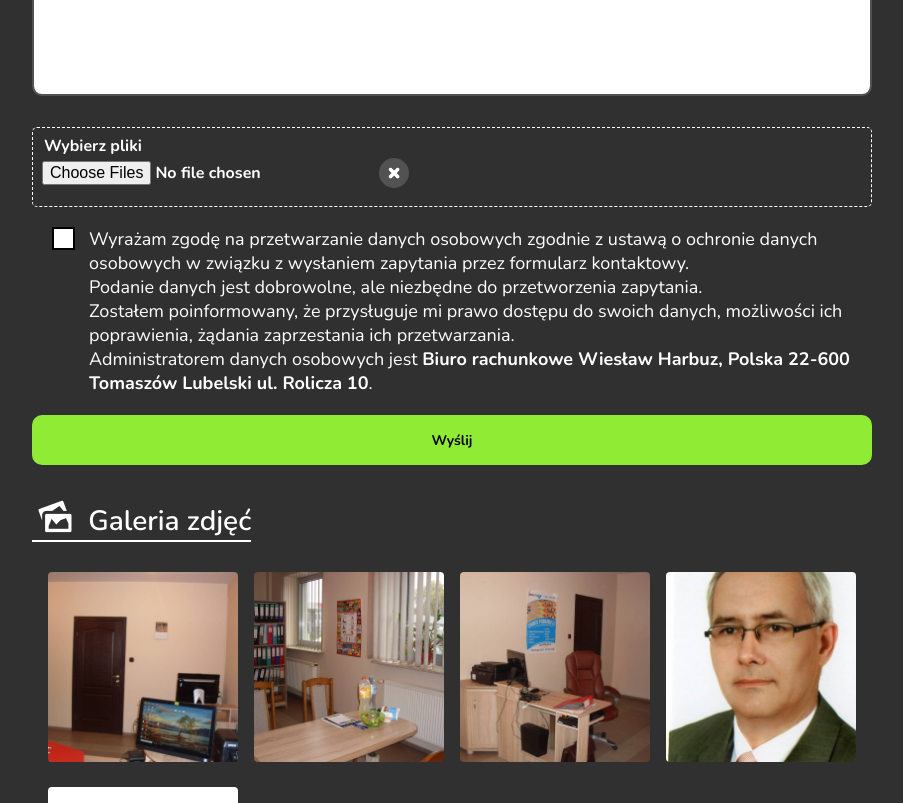
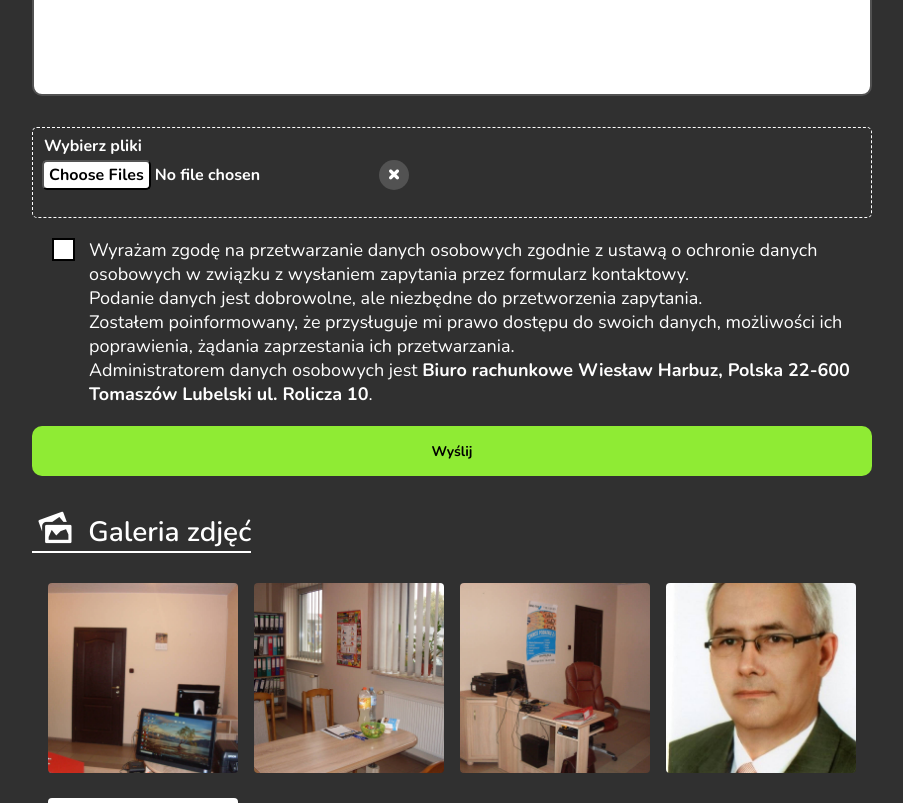
Before and after one commit to martinZz8/react-wh-card, a React (Create React App) app: page / in a window 1280 px wide. Shown: the part 3080-3883 px from the top of the page, without its empty margins (188-1091 px from the left). Built offline with nearby package versions, Linux system fonts and the light colour scheme.

Commit message:
adjusted file picker and schema to dark

```diff
--- a/src/components/ui/input-file/input-file.module.scss
+++ b/src/components/ui/input-file/input-file.module.scss
@@ -2,7 +2,6 @@
 
 .inputFile {
    width: 100%;
-   height: 100%;
    display: flex;
    flex-direction: column;
    justify-content: flex-start;
@@ -13,7 +12,6 @@
 
    .label {
       width: 100%;
-      height: 20px;
       margin-bottom: 3px;
       padding-left: 2px;
       display: flex;
@@ -36,7 +34,6 @@
 
    .inputWrap {
       width: 100%;
-      height: auto;
       display: flex;
       justify-content: flex-start;
       align-items: center;
@@ -51,6 +48,16 @@
          font-weight: 700;
          font-style: normal;
          cursor: pointer;
+
+         &::file-selector-button {
+            font-family: 'Nunito', sans-serif;
+            font-weight: 700;
+            background-color: $colorWhite;
+            color: $colorBlack;
+            border-radius: 5px;
+            border-color: $colorBlack;
+            padding: 2px 5px;
+         }
 
          &.errorInput {
             background-color: $colorLightRed;
@@ -78,7 +85,7 @@
          }
 
          i {
-            font-size: 17px;
+            font-size: 16px;
             color: $colorWhite;
             transition: color ease-in-out 0.2s;
          }
--- a/src/styles/root.scss
+++ b/src/styles/root.scss
@@ -7,6 +7,7 @@
 // -- Global settings --
 html {
   font-family: 'Nunito', sans-serif;
+  color-scheme: dark;
 }
 
 body {
--- a/src/views/main-page/content/section-mail/section-mail.module.scss
+++ b/src/views/main-page/content/section-mail/section-mail.module.scss
@@ -46,7 +46,6 @@
 
          .inputFileWrapper {
             width: 100%;
-            height: 80px;
          }
 
          .conditionsInfoCheckboxWrapper {
```
Also changed, not shown: src/views/main-page/content/section-mail/section-mail.component.tsx (indentation only).
